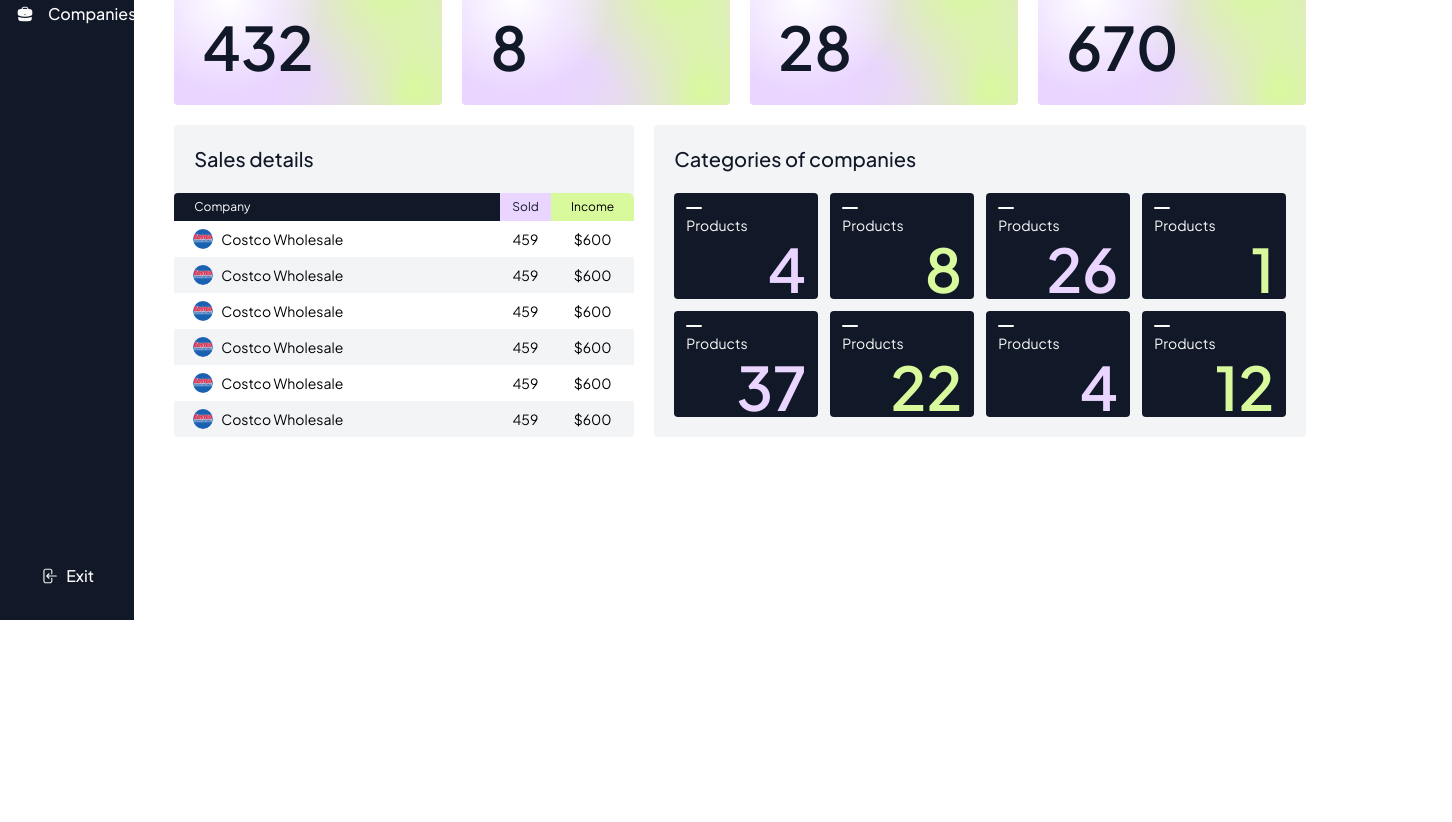
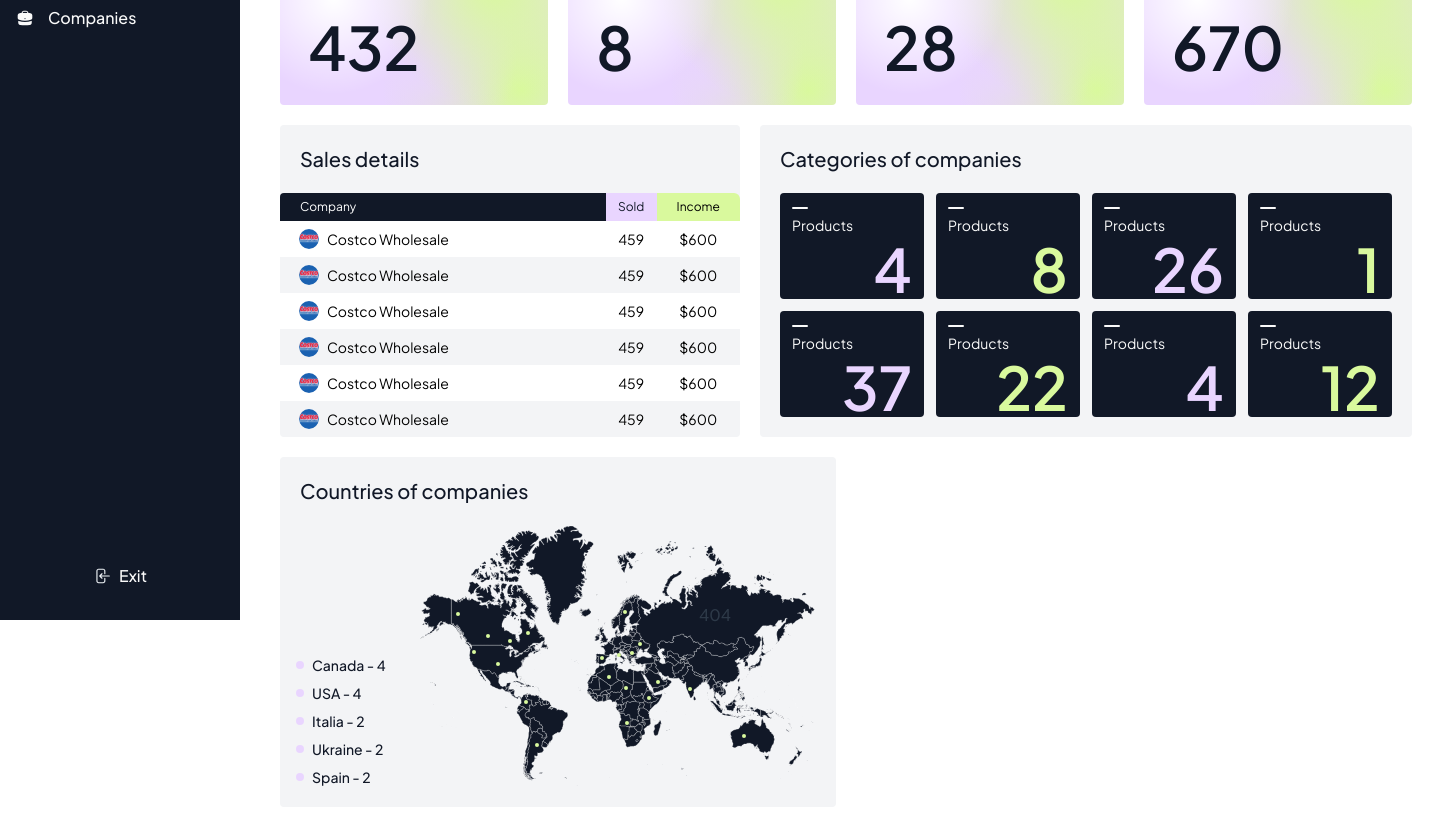
Before and after one commit to Artur-Luniaka/crm, a Next.js app: page /dashboard in a window 1280 px wide. Shown: the part 180-1002 px from the top of the page, 1452 px wide, since content can reach past the window. Before the commit the page ends 800 px from the top, so only its background shows below. Built offline with nearby package versions, Linux system fonts and the light colour scheme.

Commit message:
added countries comp/styled/set some styles

```diff
--- a/src/app/(admin)/dashboard/page.tsx
+++ b/src/app/(admin)/dashboard/page.tsx
@@ -1,6 +1,7 @@
 "use client";
 
 import CategoriesOfCompanies from "@/app/components/CategoriesOfCompanies/CategoriesOfCompanies";
+import CountriesOfCompanies from "@/app/components/CountriesOfCompanies/CountriesOfCompanies";
 import DashBoardStatsBox from "@/app/components/DashBoardStatsBox/DashBoardStatsBox";
 import GeneralStats from "@/app/components/GeneralStats/GeneralStats";
 import Header from "@/app/components/Header/Header";
@@ -17,10 +18,11 @@ const Page = () => {
       <Header />
       <DashBoardStatsBox>
         <GeneralStats />
-        <div className="flex gap-5">
+        <div className="flex gap-5 mb-5">
           <SalesDetails />
           <CategoriesOfCompanies />
         </div>
+        <CountriesOfCompanies />
       </DashBoardStatsBox>
     </>
   );
--- a/src/app/(admin)/layout.tsx
+++ b/src/app/(admin)/layout.tsx
@@ -11,14 +11,14 @@ const layout = ({
 }>) => {
   return (
     <div className="flex">
-      <aside className="flex flex-col justify-between w-[240px] h-[100vh] bg-[#111827] px-4 py-8">
+      <aside className="fixed left-0 top-0 flex flex-col justify-between w-[240px] h-screen bg-[#111827] px-4 py-8">
         <div>
           <AsideLogo />
           <AsideNavLinksBox />
         </div>
         <ExitLink />
       </aside>
-      <div className="w-full">{children}</div>
+      <div className="w-full ml-[240px]">{children}</div>
     </div>
   );
 };
--- /dev/null
+++ b/src/app/components/CountriesOfCompanies/CountriesOfCompanies.tsx
@@ -0,0 +1,30 @@
+"use client";
+
+import countries from "@/fakeAPI/countriesOfCompanies.json";
+import world_map from "../../../../public/world_map.svg";
+import Image from "next/image";
+
+const CountriesOfCompanies = () => {
+  return (
+    <div className="flex flex-col w-[556px] bg-[#f3f4f6] p-5 rounded-[4px]">
+      <h2 className="font-jakarta font-medium text-xl text-[#111827] mb-5">
+        Countries of companies
+      </h2>
+      <div className="flex justify-between gap-2">
+        <ul className="flex flex-col justify-end gap-2">
+          {countries.map((item) => (
+            <li key={item.id} className="relative">
+              <span className="absolute top-1.5 -left-1 w-2 h-2 bg-[#e9d5ff] rounded-full"></span>
+              <p className="font-jakarta font-medium text-sm text-[#111827] pl-3">
+                {item.country} - {item.companies}
+              </p>
+            </li>
+          ))}
+        </ul>
+        <Image src={world_map} alt="world map" />
+      </div>
+    </div>
+  );
+};
+
+export default CountriesOfCompanies;
--- a/src/app/components/DashBoardStatsBox/DashBoardStatsBox.tsx
+++ b/src/app/components/DashBoardStatsBox/DashBoardStatsBox.tsx
@@ -6,7 +6,7 @@ const DashBoardStatsBox = ({
 }: Readonly<{
   children: React.ReactNode;
 }>) => {
-  return <div className="w-full p-10">{children}</div>;
+  return <div className="flex flex-col w-full p-10">{children}</div>;
 };
 
 export default DashBoardStatsBox;
--- /dev/null
+++ b/src/fakeAPI/countriesOfCompanies.json
@@ -0,0 +1,27 @@
+[
+  {
+    "id": 1,
+    "country": "Canada",
+    "companies": 4
+  },
+  {
+    "id": 2,
+    "country": "USA",
+    "companies": 4
+  },
+  {
+    "id": 3,
+    "country": "Italia",
+    "companies": 2
+  },
+  {
+    "id": 4,
+    "country": "Ukraine",
+    "companies": 2
+  },
+  {
+    "id": 5,
+    "country": "Spain",
+    "companies": 2
+  }
+]
```
Also changed, not shown: public/world_map.svg (added).
